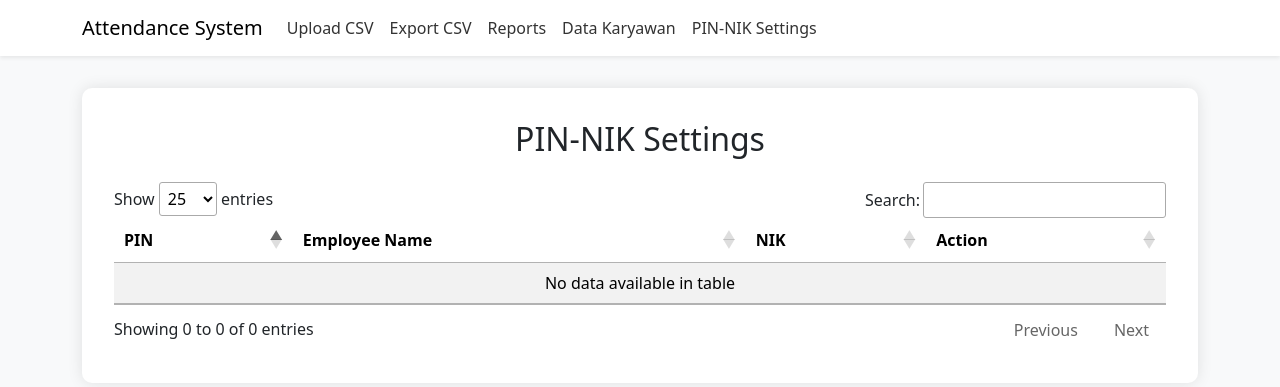
After one commit to quillgit/fingerspot-2-owl, a Flask app: page /pin_nik_settings in a window 1280 px wide. The commit adds this page. Shown: the top 387 px of the page. Run offline with Flask 3, Linux system fonts and the light colour scheme; data that the repository does not hold is empty; some libraries are stand-ins or nearby versions.

Commit message:
feat: add new features for employee data sync and pin-nik settings
- Implemented OWL database connection for syncing employee data
- Added new routes and templates for data karyawan sync and pin-nik settings
- Enhanced report functionality with export to Excel and improved UI
- Added login functionality and session management
- Updated layout with new navigation links for sync and settings

```diff
--- a/app.py
+++ b/app.py
@@ -1,16 +1,60 @@
-from flask import Flask, request, send_file, render_template
+from flask import Flask, request, send_file, render_template, redirect, url_for, session, flash, jsonify
+from functools import wraps  # Add this import
 import pandas as pd
 from io import BytesIO, StringIO
 import datetime
 import csv
-from db_config import get_connection
+from db_config import get_connection,get_owl_connection
 
 app = Flask(__name__)
+app.secret_key = 'your-secret-key-here'  # Change this to a secure secret key
+
+# Login decorator
+def login_required(f):
+    @wraps(f)
+    def decorated_function(*args, **kwargs):
+        if 'user_id' not in session:
+            return redirect(url_for('login'))
+        return f(*args, **kwargs)
+    return decorated_function
+
+@app.route('/login', methods=['GET', 'POST'])
+def login():
+    if request.method == 'POST':
+        username = request.form['username']
+        password = request.form['password']
+
+        conn = get_connection()
+        cursor = conn.cursor()
+
+        # Check user credentials
+        cursor.execute("SELECT * FROM users WHERE username = %s AND password = %s",
+                      (username, password))
+        user = cursor.fetchone()
+
+        cursor.close()
+        conn.close()
+
+        if user:
+            session['user_id'] = user[0]
+            session['username'] = user[1]
+            return redirect(url_for('index'))
+        else:
+            flash('Invalid username or password')
+            return redirect(url_for('login'))
+
+    return render_template('login.html')
+
+@app.route('/logout')
+def logout():
+    session.clear()
+    return redirect(url_for('login'))
 
 @app.route('/')
 def index():
     return render_template('upload.html')
 
+# Add to all other routes
 @app.route('/upload', methods=['POST'])
 def upload():
     file = request.files['file']
@@ -159,7 +203,263 @@ def export_csv():
             mimetype='text/csv'
         )
 
+        # After getting the data, automatically process it
+        df = pd.DataFrame(rows, columns=['tanggal', 'pegawai_nama', 'jammasuk', 'jamkeluar'])
+
+        # Store the data in session for report view
+        session['attendance_data'] = df.to_dict('records')
+        session['date_range'] = {'start': start_date, 'end': end_date}
+
+        # Redirect to report page
+        return redirect(url_for('report'))
+
     return render_template('export_form.html')
+
+@app.route('/report')
+def report():
+    if 'attendance_data' not in session:
+        return redirect(url_for('export_csv'))
+
+    df = pd.DataFrame(session['attendance_data'])
+
+    # Process data for template
+    dates = sorted(df['tanggal'].unique())
+    employees = df['pegawai_nama'].unique()
+
+    data = []
+    for emp in employees:
+        emp_data = {
+            'name': emp,
+            'attendance': [],
+            'total_present': 0
+        }
+
+        for date in dates:
+            day_data = df[(df['pegawai_nama'] == emp) & (df['tanggal'] == date)].iloc[0] if len(df[(df['pegawai_nama'] == emp) & (df['tanggal'] == date)]) > 0 else {'jammasuk': '', 'jamkeluar': ''}
+
+            is_late = False
+            if day_data['jammasuk']:
+                is_late = pd.to_datetime(day_data['jammasuk']).time() > pd.to_datetime('09:00').time()
+                emp_data['total_present'] += 1
+
+            emp_data['attendance'].append({
+                'in': day_data['jammasuk'],
+                'out': day_data['jamkeluar'],
+                'is_late': is_late
+            })
+
+        data.append(emp_data)
+
+    return render_template('report.html', data=data, dates=dates)
+
+@app.route('/export_excel')
+def export_excel():
+    if 'attendance_data' not in session:
+        return redirect(url_for('export_csv'))
+
+    df = pd.DataFrame(session['attendance_data'])
+    date_range = session['date_range']
+
+    # Process the data similar to upload route
+    return send_file(
+        output,
+        as_attachment=True,
+        download_name=f'pivot_absensi_{date_range["start"]}_to_{date_range["end"]}.xlsx',
+        mimetype='application/vnd.openxmlformats-officedocument.spreadsheetml.sheet'
+    )
+
+@app.route('/sync_datakaryawan')
+def sync_datakaryawan():
+    return render_template('sync_datakaryawan.html')
+
+@app.route('/sync_datakaryawan/sync', methods=['POST'])
+def sync_datakaryawan_process():
+    try:
+        # Get data from OWL database
+        owl_conn = get_owl_connection()
+        owl_cursor = owl_conn.cursor(dictionary=True)
+
+        owl_query = """
+        SELECT * FROM datakaryawan
+        WHERE lokasitugas IN (
+            SELECT kodeorganisasi
+            FROM organisasi
+            WHERE tipe = 'HOLDING'
+        )
+        """
+        owl_cursor.execute(owl_query)
+        owl_data = owl_cursor.fetchall()
+
+        # Connect to local database
+        local_conn = get_connection()
+        local_cursor = local_conn.cursor()
+
+        # Insert or update records
+        update_query = """
+        INSERT INTO datakaryawan_owl (karyawanid, nik, namakaryawan)
+        VALUES (%s, %s, %s)
+        ON DUPLICATE KEY UPDATE
+            karyawanid = VALUES(karyawanid),
+            nik = VALUES(nik),
+            namakaryawan = VALUES(namakaryawan)
+        """
+
+        updated_count = 0
+        new_count = 0
+
+        for record in owl_data:
+            # Check if record exists
+            check_query = "SELECT karyawanid FROM datakaryawan_owl WHERE karyawanid = %s"
+            local_cursor.execute(check_query, (record['karyawanid'],))
+            exists = local_cursor.fetchone()
+
+            # Insert/update record
+            local_cursor.execute(update_query, (
+                record['karyawanid'],
+                record['nik'],
+                record['namakaryawan']
+            ))
+
+            if exists:
+                updated_count += 1
+            else:
+                new_count += 1
+
+        local_conn.commit()
+
+        result = {
+            'success': True,
+            'message': 'Sync completed successfully',
+            'total': len(owl_data),
+            'updated': updated_count,
+            'new': new_count
+        }
+
+    except Exception as e:
+        result = {
+            'success': False,
+            'message': f'Error during sync: {str(e)}',
+            'total': 0,
+            'updated': 0,
+            'new': 0
+        }
+
+    finally:
+        # Close all connections
+        if 'owl_cursor' in locals(): owl_cursor.close()
+        if 'owl_conn' in locals(): owl_conn.close()
+        if 'local_cursor' in locals(): local_cursor.close()
+        if 'local_conn' in locals(): local_conn.close()
+
+    return jsonify(result)
+
+@app.route('/sync_datakaryawan/check')
+def check_sync_status():
+    try:
+        owl_conn = get_owl_connection()
+        local_conn = get_connection()
+
+        owl_cursor = owl_conn.cursor(dictionary=True)
+        local_cursor = local_conn.cursor(dictionary=True)
+
+        # Get counts from both databases
+        owl_query = """
+        SELECT COUNT(*) as count FROM datakaryawan
+        WHERE lokasitugas IN (
+            SELECT kodeorganisasi
+            FROM organisasi
+            WHERE tipe = 'HOLDING'
+        )
+        """
+        owl_cursor.execute(owl_query)
+        owl_count = owl_cursor.fetchone()['count']
+
+        local_cursor.execute("SELECT COUNT(*) as count FROM datakaryawan_owl")
+        local_count = local_cursor.fetchone()['count']
+
+        # Get last sync time
+        local_cursor.execute("SELECT MAX(last_sync) as last_sync FROM datakaryawan_owl")
+        last_sync = local_cursor.fetchone()['last_sync']
+
+        return jsonify({
+            'owl_count': owl_count,
+            'local_count': local_count,
+            'difference': owl_count - local_count,
+            'last_sync': last_sync.isoformat() if last_sync else None
+        })
+
+    except Exception as e:
+        return jsonify({
+            'error': str(e)
+        }), 500
+
+    finally:
+        owl_cursor.close()
+        owl_conn.close()
+        local_cursor.close()
+        local_conn.close()
+
+@app.route('/pin_nik_settings')
+# @login_required
+def pin_nik_settings():
+    try:
+        # Get pegawai data
+        local_conn = get_connection()
+        local_cursor = local_conn.cursor(dictionary=True)
+
+        # Get all employees from pegawai table
+        local_cursor.execute("""
+            SELECT p.pegawai_pin as pin, p.pegawai_nama, pn.nik
+            FROM pegawai p
+            LEFT JOIN pin_nik pn ON p.pegawai_pin = pn.pin
+            ORDER BY p.pegawai_nama
+        """)
+        employees = local_cursor.fetchall()
+
+        # Get all employees from datakaryawan_owl
+        local_cursor.execute("SELECT nik, namakaryawan FROM datakaryawan_owl ORDER BY namakaryawan")
+        datakaryawan = local_cursor.fetchall()
+
+        return render_template('pin_nik_settings.html',
+                             employees=employees,
+                             datakaryawan=datakaryawan)
+
+    except Exception as e:
+        flash(f'Error loading data: {str(e)}', 'error')
+        return redirect(url_for('index'))
+    finally:
+        if 'local_cursor' in locals(): local_cursor.close()
+        if 'local_conn' in locals(): local_conn.close()
+
+@app.route('/pin_nik_settings/update', methods=['POST'])
+# @login_required
+def update_pin_nik():
+    try:
+        data = request.get_json()
+        pin = data.get('pin')
+        nik = data.get('nik')
+
+        if not pin or not nik:
+            return jsonify({'success': False, 'message': 'PIN and NIK are required'})
+
+        local_conn = get_connection()
+        local_cursor = local_conn.cursor()
+
+        # Update or insert PIN-NIK mapping
+        local_cursor.execute("""
+            INSERT INTO pin_nik (pin, nik)
+            VALUES (%s, %s)
+            ON DUPLICATE KEY UPDATE nik = VALUES(nik)
+        """, (pin, nik))
+
+        local_conn.commit()
+        return jsonify({'success': True})
+
+    except Exception as e:
+        return jsonify({'success': False, 'message': str(e)})
+    finally:
+        if 'local_cursor' in locals(): local_cursor.close()
+        if 'local_conn' in locals(): local_conn.close()
 
 if __name__ == '__main__':
     app.run(debug=True)
--- a/templates/layout.html
+++ b/templates/layout.html
@@ -7,7 +7,7 @@
         .nav-link { color: #333; }
         .nav-link:hover { color: #0d6efd; }
         .main-container {
-            max-width: 600px;
+            max-width: 100%;
             margin: 2rem auto;
             padding: 2rem;
             border-radius: 10px;
@@ -42,6 +42,12 @@
                     <li class="nav-item">
                         <a class="nav-link" href="/reports">Reports</a>
                     </li>
+                    <li class="nav-item">
+                        <a class="nav-link" href="/sync_datakaryawan">Data Karyawan</a>
+                    </li>
+                    <li class="nav-item">
+                        <a class="nav-link" href="/pin_nik_settings">PIN-NIK Settings</a>
+                    </li>
                 </ul>
             </div>
         </div>
--- /dev/null
+++ b/templates/pin_nik_settings.html
@@ -0,0 +1,122 @@
+{% extends "layout.html" %}
+
+{% block title %}PIN-NIK Settings{% endblock %}
+
+{% block extra_css %}
+<link href="https://cdn.jsdelivr.net/npm/@sweetalert2/theme-bootstrap-4/bootstrap-4.css" rel="stylesheet">
+<link href="https://cdn.datatables.net/1.11.5/css/jquery.dataTables.min.css" rel="stylesheet">
+<link href="https://cdn.jsdelivr.net/npm/select2@4.1.0-rc.0/dist/css/select2.min.css" rel="stylesheet" />
+<link href="https://cdn.jsdelivr.net/npm/select2-bootstrap-5-theme@1.3.0/dist/select2-bootstrap-5-theme.min.css" rel="stylesheet" />
+{% endblock %}
+
+{% block content %}
+<div class="main-container bg-white">
+    <h2 class="text-center mb-4">PIN-NIK Settings</h2>
+    <div class="table-responsive">
+        <table id="pinNikTable" class="table table-striped">
+            <thead>
+                <tr>
+                    <th>PIN</th>
+                    <th>Employee Name</th>
+                    <th>NIK</th>
+                    <th>Action</th>
+                </tr>
+            </thead>
+            <tbody>
+                {% for employee in employees %}
+                <tr>
+                    <td>{{ employee.pin }}</td>
+                    <td>{{ employee.pegawai_nama }}</td>
+                    <td>
+                        <select class="form-select nik-select" data-pin="{{ employee.pin }}" style="width: 100%">
+                            <option value="">Select NIK</option>
+                            {% for dk in datakaryawan %}
+                            <option value="{{ dk.nik }}" {% if dk.nik == employee.nik %}selected{% endif %}>
+                                {{ dk.nik }} - {{ dk.namakaryawan }}
+                            </option>
+                            {% endfor %}
+                        </select>
+                    </td>
+                    <td>
+                        <span class="badge bg-success" style="display: none;">Saved</span>
+                    </td>
+                </tr>
+                {% endfor %}
+            </tbody>
+        </table>
+    </div>
+</div>
+{% endblock %}
+
+{% block extra_js %}
+<script src="https://code.jquery.com/jquery-3.6.0.min.js"></script>
+<script src="https://cdn.datatables.net/1.11.5/js/jquery.dataTables.min.js"></script>
+<script src="https://cdn.jsdelivr.net/npm/sweetalert2@11"></script>
+<script src="https://cdn.jsdelivr.net/npm/select2@4.1.0-rc.0/dist/js/select2.min.js"></script>
+<script>
+$(document).ready(function() {
+    // Initialize DataTable
+    var table = $('#pinNikTable').DataTable({
+        scrollX: false,
+        pageLength: 25,
+        drawCallback: function(settings) {
+            // Reinitialize Select2 after each draw
+            $('.nik-select').select2({
+                theme: 'bootstrap-5',
+                width: '100%',
+                placeholder: 'Search NIK or Name',
+                allowClear: true
+            });
+        }
+    });
+
+    // Handle select change event using event delegation
+    $(document).on('change', '.nik-select', function() {
+        const pin = $(this).data('pin');
+        const nik = $(this).val();
+
+        if (!nik) {
+            return; // Don't do anything if clearing the selection
+        }
+
+        fetch('/pin_nik_settings/update', {
+            method: 'POST',
+            headers: {
+                'Content-Type': 'application/json'
+            },
+            body: JSON.stringify({ pin, nik })
+        })
+        .then(response => response.json())
+        .then(data => {
+            if (data.success) {
+                Swal.fire({
+                    icon: 'success',
+                    title: 'Success',
+                    text: 'PIN-NIK mapping updated successfully',
+                    timer: 2000,
+                    timerProgressBar: true,
+                    toast: true,
+                    position: 'top-end'
+                });
+            } else {
+                throw new Error(data.message || 'Failed to update PIN-NIK mapping');
+            }
+        })
+        .catch(error => {
+            Swal.fire({
+                icon: 'error',
+                title: 'Error',
+                text: error.message || 'An error occurred while updating PIN-NIK mapping'
+            });
+            // Reset select to previous value on error
+            $(this).val($(this).data('previous-value')).trigger('change.select2');
+        });
+    });
+
+    // Store previous value before change
+    $(document).on('select2:selecting', '.nik-select', function(e) {
+        $(this).data('previous-value', $(this).val());
+    });
+});
+</script>
+{% endblock %}
```
Also changed, not shown: db_config.py (+8 -0 lines), templates/login.html (added, +29 -0 lines), templates/report.html (added, +79 -0 lines), templates/sync_datakaryawan.html (added, +95 -0 lines).
